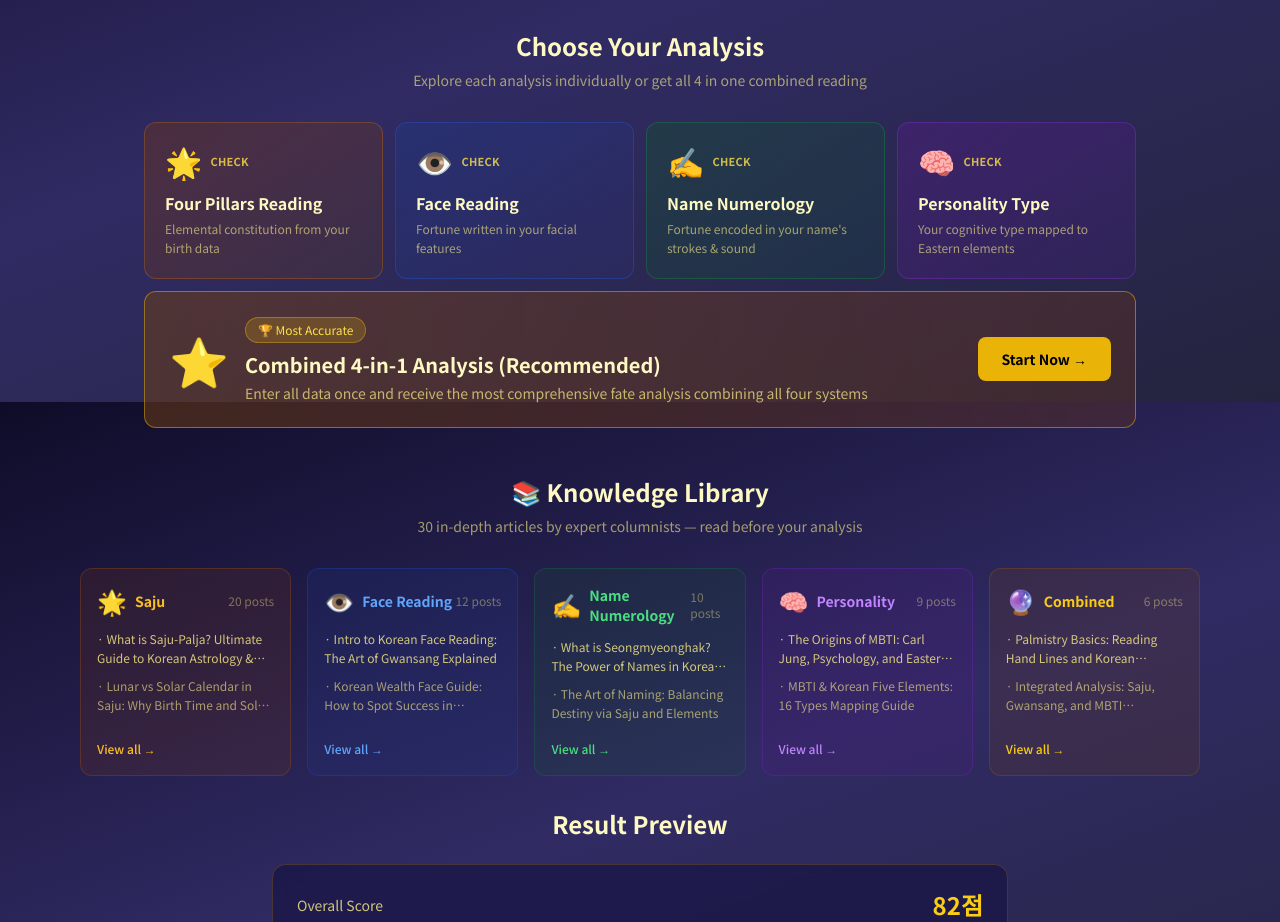
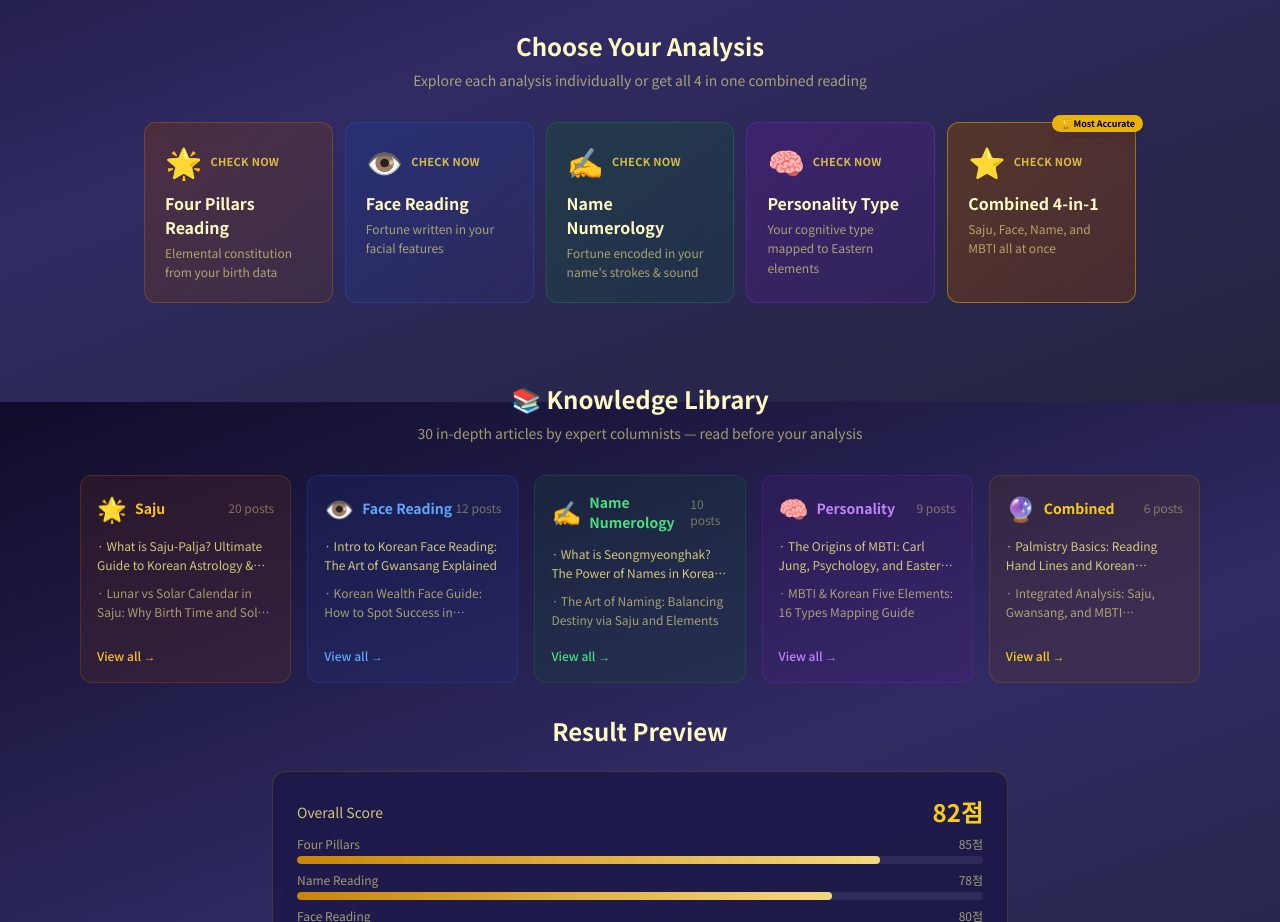
Before and after one commit to hajjanggun-cyber/sazupalza, a Next.js app: page /en in a window 1280 px wide. Shown: the part 1198-2120 px from the top of the page. Built offline with nearby package versions, Linux system fonts and the light colour scheme.

Commit message:
feat: update service cards layout to 5 columns and change 'Check' to 'Check Now'

```diff
--- a/app/[locale]/page.tsx
+++ b/app/[locale]/page.tsx
@@ -118,6 +118,17 @@ export default async function HomePage({ params: { locale } }: Props) {
       color: 'from-purple-900/40 to-violet-900/20',
       border: 'border-purple-600/30 hover:border-purple-500/60',
       badge: null,
+    },
+    {
+      icon: '⭐',
+      titleKo: '4가지 통합 분석',
+      titleEn: 'Combined 4-in-1',
+      descKo: '사주·관상·성명·성격을 한 번에 분석',
+      descEn: 'Saju, Face, Name, and MBTI all at once',
+      href: `/${locale}/combined`,
+      color: 'from-yellow-900/60 to-amber-900/40',
+      border: 'border-yellow-500/50 hover:border-yellow-400/80',
+      badge: isKo ? '🏆 최고 정확도' : '🏆 Most Accurate',
     },
   ];
 
@@ -253,15 +264,20 @@ export default async function HomePage({ params: { locale } }: Props) {
               : 'Explore each analysis individually or get all 4 in one combined reading'}
           </p>
 
-          {/* 개별 분석 카드 4개 */}
-          <div className="grid grid-cols-2 md:grid-cols-4 gap-3 mb-3">
+          {/* 개별 분석 카드 5개 */}
+          <div className="grid grid-cols-2 md:grid-cols-5 gap-3 mb-8">
             {serviceCards.map((card) => (
               <Link key={card.titleKo} href={card.href}>
-                <div className={`relative rounded-xl border p-5 bg-gradient-to-br ${card.color} ${card.border} transition-all duration-300 hover:-translate-y-1 hover:shadow-lg hover:shadow-yellow-900/20 cursor-pointer h-full`}>
+                <div className={`relative rounded-xl border p-5 bg-gradient-to-br ${card.color} ${card.border} transition-all duration-300 hover:-translate-y-1 hover:shadow-lg hover:shadow-yellow-900/20 cursor-pointer h-full flex flex-col`}>
+                  {card.badge && (
+                    <div className="absolute -top-2 -right-2 bg-yellow-500 text-black text-[9px] font-bold px-2 py-0.5 rounded-full shadow-lg z-10">
+                      {card.badge}
+                    </div>
+                  )}
                   <div className="flex items-center gap-2 mb-3">
                     <div className="text-3xl">{card.icon}</div>
                     <span className="text-[11px] font-bold uppercase tracking-wide text-yellow-300/80">
-                      {isKo ? '확인' : 'Check'}
+                      {isKo ? '지금 알아보기' : 'Check Now'}
                     </span>
                   </div>
                   <h3 className="text-yellow-100 font-bold text-base mb-1">
@@ -274,33 +290,6 @@ export default async function HomePage({ params: { locale } }: Props) {
               </Link>
             ))}
           </div>
-
-          {/* 통합 분석 CTA (강조) */}
-          <Link href={`/${locale}/combined`}>
-            <div className="relative rounded-xl border border-yellow-500/50 hover:border-yellow-400/80 p-6 bg-gradient-to-r from-yellow-900/50 to-amber-900/30 transition-all duration-300 hover:-translate-y-1 hover:shadow-xl hover:shadow-yellow-900/30 cursor-pointer">
-              <div className="flex flex-col md:flex-row items-center gap-4 text-center md:text-left">
-                <div className="text-5xl">⭐</div>
-                <div className="flex-1">
-                  <div className="inline-flex items-center gap-2 bg-yellow-500/20 border border-yellow-500/40 rounded-full px-3 py-1 text-xs text-yellow-300 mb-2">
-                    {isKo ? '🏆 가장 정확한 분석' : '🏆 Most Accurate'}
-                  </div>
-                  <h3 className="text-yellow-100 font-bold text-xl mb-1">
-                    {isKo ? '4가지 통합 분석 (추천)' : 'Combined 4-in-1 Analysis (Recommended)'}
-                  </h3>
-                  <p className="text-yellow-200/70 text-sm">
-                    {isKo
-                      ? '사주팔자 + 관상 + 성명학 + 성격유형을 한 번에 입력하고, 가장 입체적인 운명 분석 결과를 받으세요'
-                      : 'Enter all data once and receive the most comprehensive fate analysis combining all four systems'}
-                  </p>
-                </div>
-                <div className="md:self-center">
-                  <span className="inline-block bg-yellow-500 hover:bg-yellow-400 text-black font-bold px-6 py-3 rounded-lg transition-colors text-sm whitespace-nowrap">
-                    {isKo ? '지금 시작하기 →' : 'Start Now →'}
-                  </span>
-                </div>
-              </div>
-            </div>
-          </Link>
         </section>
 
         {/* ── 블로그 카테고리 섹션 ── */}
```
Also changed, not shown: imsi_image/image copy 3.png (added).
